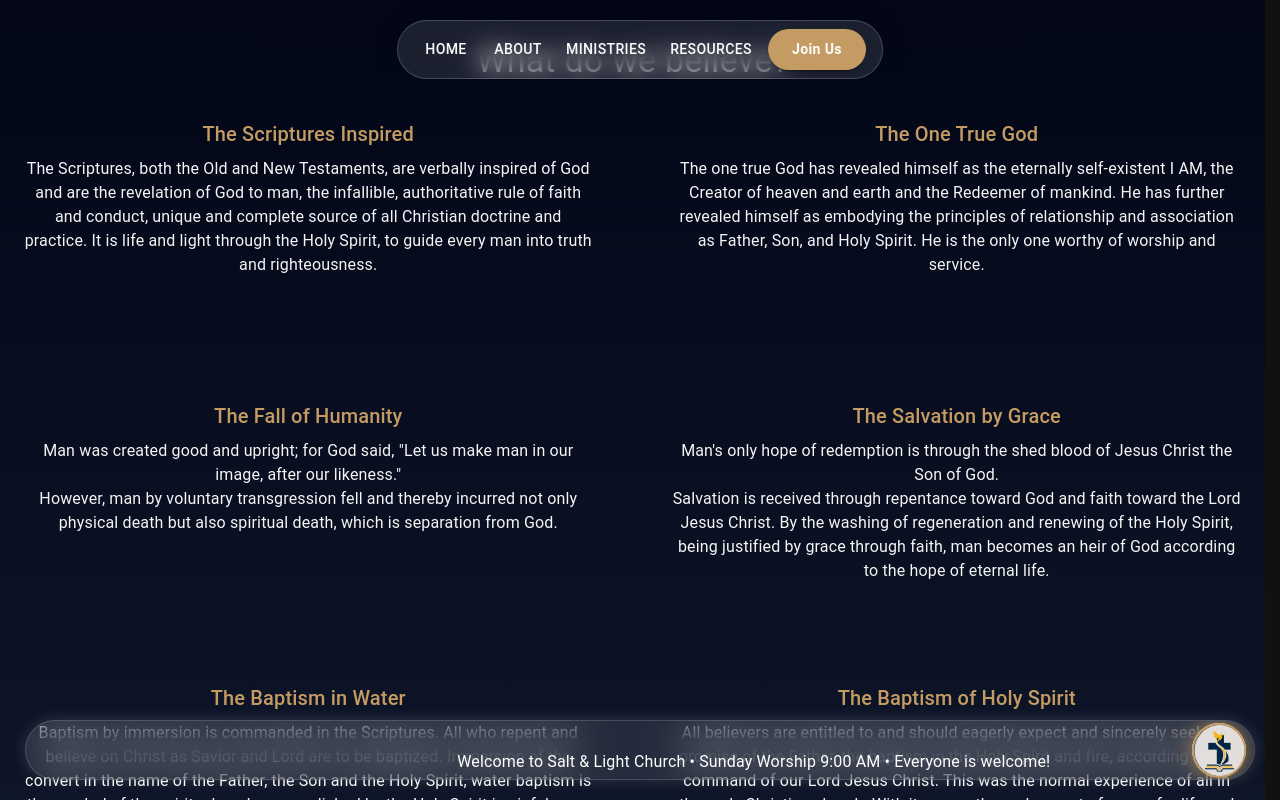
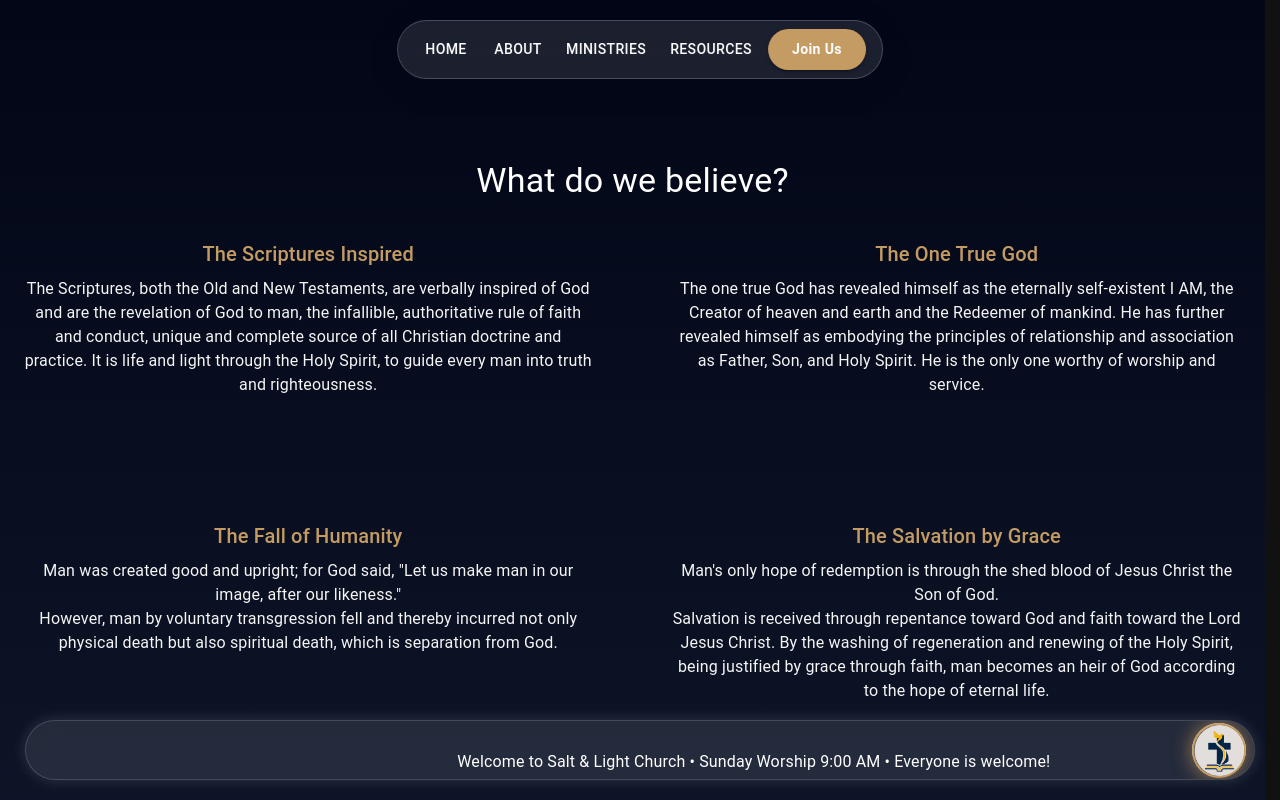
Before and after one commit to JayRostorfer/Salt-LightChurch, a Next.js app: page /about in a window 1280 px wide. Shown: the top 800 px of the page. Built offline with nearby package versions, Linux system fonts and the light colour scheme.

Commit message:
Update page.js

```diff
--- a/src/app/about/page.js
+++ b/src/app/about/page.js
@@ -32,7 +32,7 @@ const AboutUs = () => {
       sx={{
         background:
           'linear-gradient(180deg, #020617 0%, #0f172a 50%, #111827 100%)',
-        paddingTop: 5,
+        paddingTop: 20,
       }}
     >
       <Typography
```
